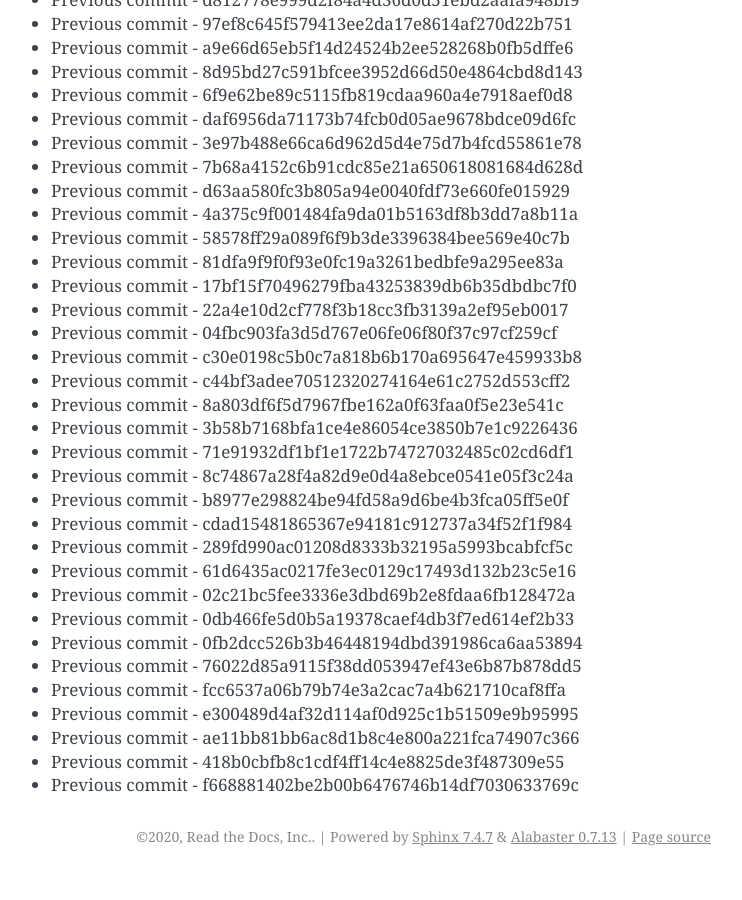
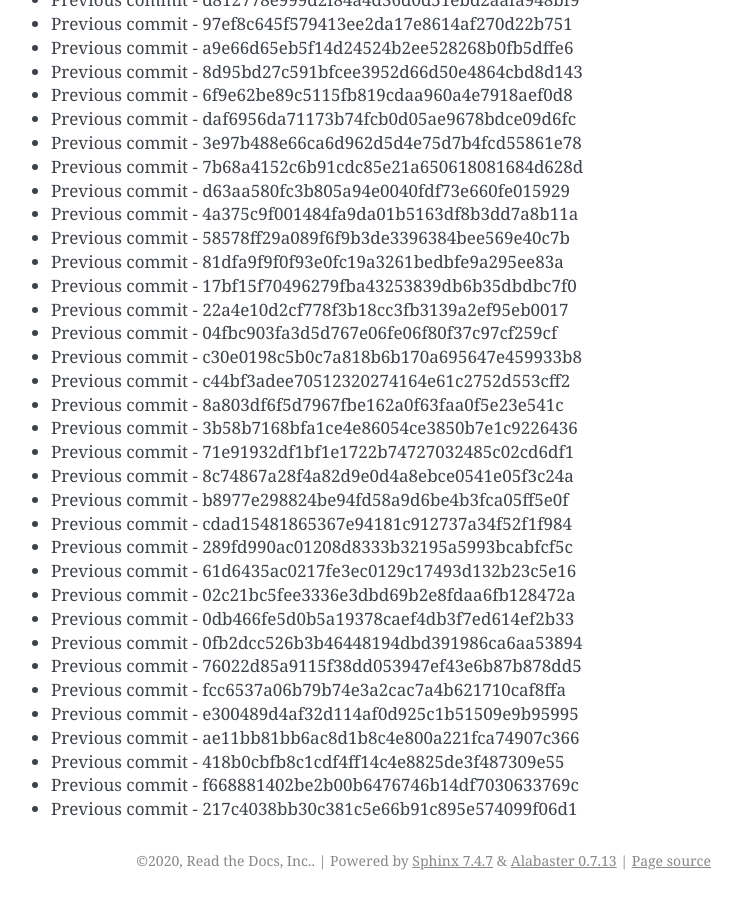
Before and after one commit to readthedocs/rtd-git-stresstest, a Sphinx documentation site: the page built from docs/updates.rst, in a window 1280 px wide and 900 px high, scrolled down 9722 px. Shown: the whole window, without its empty margins (399-1141 px from the left). Built offline with Sphinx 7.4.7, drawn with Linux system fonts in a browser that asks for light colours; before the commit the page ends 10598 px from its top, so only the background shows below that.

Commit message:
Generating commit from previous: 217c4038bb30c381c5e66b91c895e574099f06d1

```diff
--- a/docs/updates.rst
+++ b/docs/updates.rst
@@ -440,3 +440,4 @@ It can be tested for any performance characteristics.
 * Previous commit - ae11bb81bb6ac8d1b8c4e800a221fca74907c366
 * Previous commit - 418b0cbfb8c1cdf4ff14c4e8825de3f487309e55
 * Previous commit - f668881402be2b00b6476746b14df7030633769c
+* Previous commit - 217c4038bb30c381c5e66b91c895e574099f06d1
```
